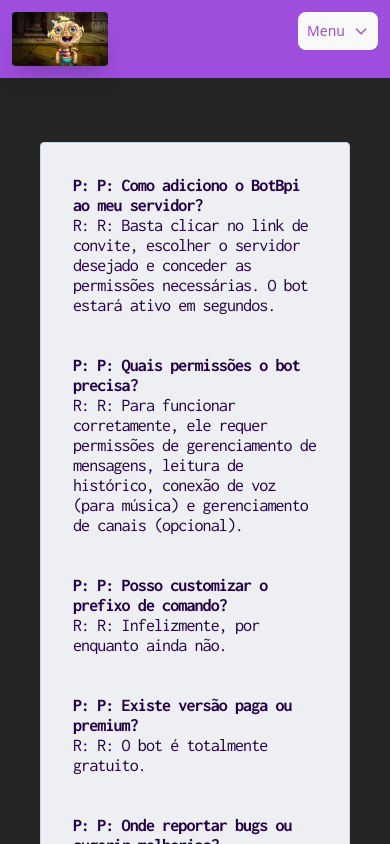
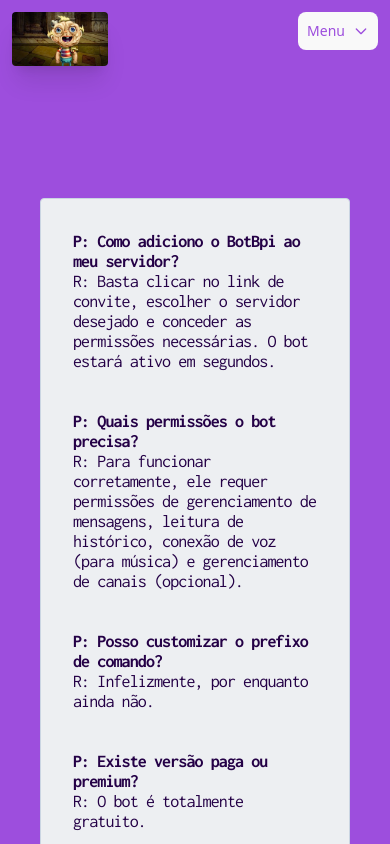
Before and after one commit to igordscunha/flapbot_web, a React (Vite) app: page /faq in a window 390 px wide. Shown: the top 844 px of the page. Built offline with nearby package versions, Linux system fonts and the light colour scheme.

Commit message:
pequenas mudanças de texto

```diff
--- a/src/pages/faq/FaqPage.tsx
+++ b/src/pages/faq/FaqPage.tsx
@@ -3,33 +3,35 @@ import { InputTextComponent } from "../../components/input_text/InputTextCompone
 
 export const FaqPage = () => {
   return(
-    <main className="my-16">
+    <main className="bg-[#9d4edd] md:min-h-screen">
+      <div className="py-30">
         <InputTextComponent>
           <FaqTextComponent
-         pergunta="P: Como adiciono o BotBpi ao meu servidor?"
-         resposta="R: Basta clicar no link de convite, escolher o servidor desejado e conceder as permissões necessárias. O bot estará ativo em segundos."
+            pergunta="Como adiciono o BotBpi ao meu servidor?"
+            resposta="Basta clicar no link de convite, escolher o servidor desejado e conceder as permissões necessárias. O bot estará ativo em segundos."
           />
 
           <FaqTextComponent
-         pergunta="P: Quais permissões o bot precisa?"
-         resposta="R: Para funcionar corretamente, ele requer permissões de gerenciamento de mensagens, leitura de histórico, conexão de voz (para música) e gerenciamento de canais (opcional)."
+            pergunta="Quais permissões o bot precisa?"
+            resposta="Para funcionar corretamente, ele requer permissões de gerenciamento de mensagens, leitura de histórico, conexão de voz (para música) e gerenciamento de canais (opcional)."
           />
 
           <FaqTextComponent
-         pergunta="P: Posso customizar o prefixo de comando?"
-         resposta="R: Infelizmente, por enquanto ainda não."
+            pergunta="Posso customizar o prefixo de comando?"
+            resposta="Infelizmente, por enquanto ainda não."
           />
 
           <FaqTextComponent
-         pergunta="P: Existe versão paga ou premium?"
-         resposta="R: O bot é totalmente gratuito."
+            pergunta="Existe versão paga ou premium?"
+            resposta="O bot é totalmente gratuito."
           />
 
           <FaqTextComponent
-         pergunta="P: Onde reportar bugs ou sugerir melhorias?"
-         resposta="R: No nosso servidor de suporte aqui."
+            pergunta="Onde reportar bugs ou sugerir melhorias?"
+            resposta="No nosso servidor de suporte aqui."
           />
         </InputTextComponent>
+      </div>
     </main>
   )
 }
--- a/src/pages/features/FeaturesPage.tsx
+++ b/src/pages/features/FeaturesPage.tsx
@@ -1,34 +1,8 @@
 import { FeatureComponent } from "../../components/feature/FeatureComponent"
-import { InputTextComponent } from "../../components/input_text/InputTextComponent"
 
 export const FeaturePage = () => {
   return(
     <main className="bg-[#9d4edd] min-h-screen md:flex md:flex-col md:items-center">
-      {/* RANKING */}
-      <div className="md:w-3/5 md:pt-28">
-        <h2 className="text-xl text-center text-white py-6">Ranking de Usuários</h2>
-
-        <InputTextComponent>
-          O usuário recebe randomicamente entre 15 a 25 de XP por mensagens enviadas em qualquer canal e 10 de XP por minuto permanecido
-          com o fone desmutado em canais do servidor.<br/><br/>
-
-          O ranking atual conta com 5 insígneas:<br/><br/>
-
-          <div className="bg-[#E0AAFF] p-3 mb-4 rounded-sm text-[#10002B]">
-
-            🥉 para level 1+<br/>
-            🥈 para level 15+<br/>
-            🥇 para level 25+<br/>
-            💎 para level 35+<br/>
-            👑 para level 50+<br/>
-          </div>
-
-          Você pode verificar o top-5 do servidor utilizando o slash command <span className="underline">/rank top.</span>
-        </InputTextComponent>
-      </div>
-      {/* FIM RANKING */}
-
-
 
       {/* SLASH COMMANDS */}
       <div className="md:w-3/5 md:pt-24">
--- a/src/pages/home/HomePage.tsx
+++ b/src/pages/home/HomePage.tsx
@@ -6,7 +6,7 @@ export const HomePage = () => {
 
       <div className="py-28 flex flex-col gap-16 md:gap-30 text-center md:w-2/5 md:h-screen">
         <div className="flex flex-col gap-3 md:gap-12">
-          <h3>Experimente a revolução nos seus servidores de Discord com FlapBot.</h3>
+          <h3>Experimente a revolução nos seus servidores do Discord com FlapBot.</h3>
 
           <p className="text-sm md:text-lg font-medium text-[#e6e8eb]">
             Comandos inteligentes e interativos que elevam cada conversa, evento, desafio e experiência.
@@ -27,10 +27,12 @@ export const HomePage = () => {
         </p>
       </div>
 
-      <div className="py-24 md:pb-60">
+      <div className="py-24 md:pb-60 flex flex-col justify-center items-center gap-6">
         <p className="text-center font-medium">
           Você pode ver detalhes dos comandos <a href="/features" className="underline hover:text-[#3C096C]">aqui.</a>
         </p>
+
+        <InviteButtonComponent>FLAPBOT FAÇA PARTE DO MEU SERVIDOR</InviteButtonComponent>
       </div>
     </main>
   )
```
Lines whose indentation alone changed are shown as unchanged.
